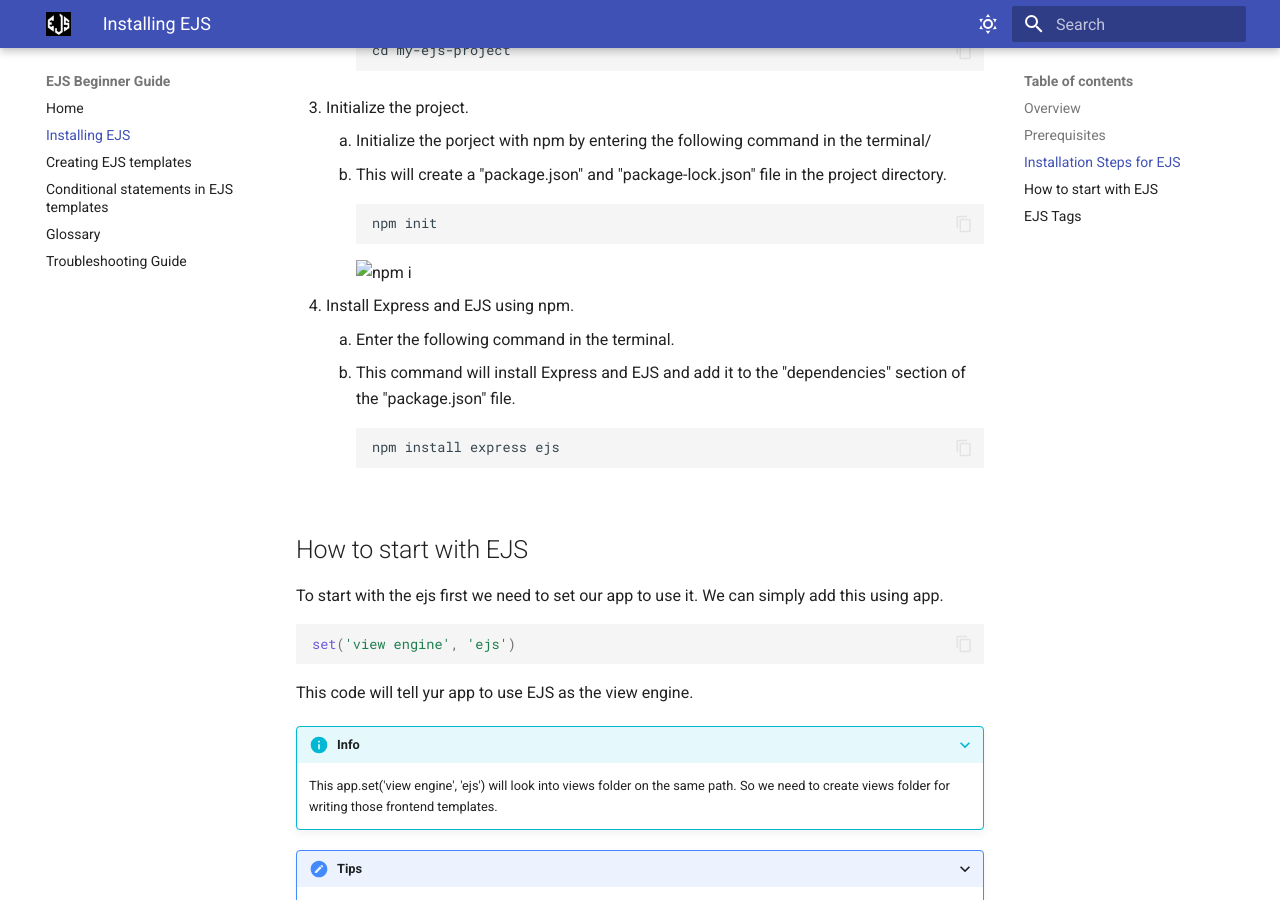
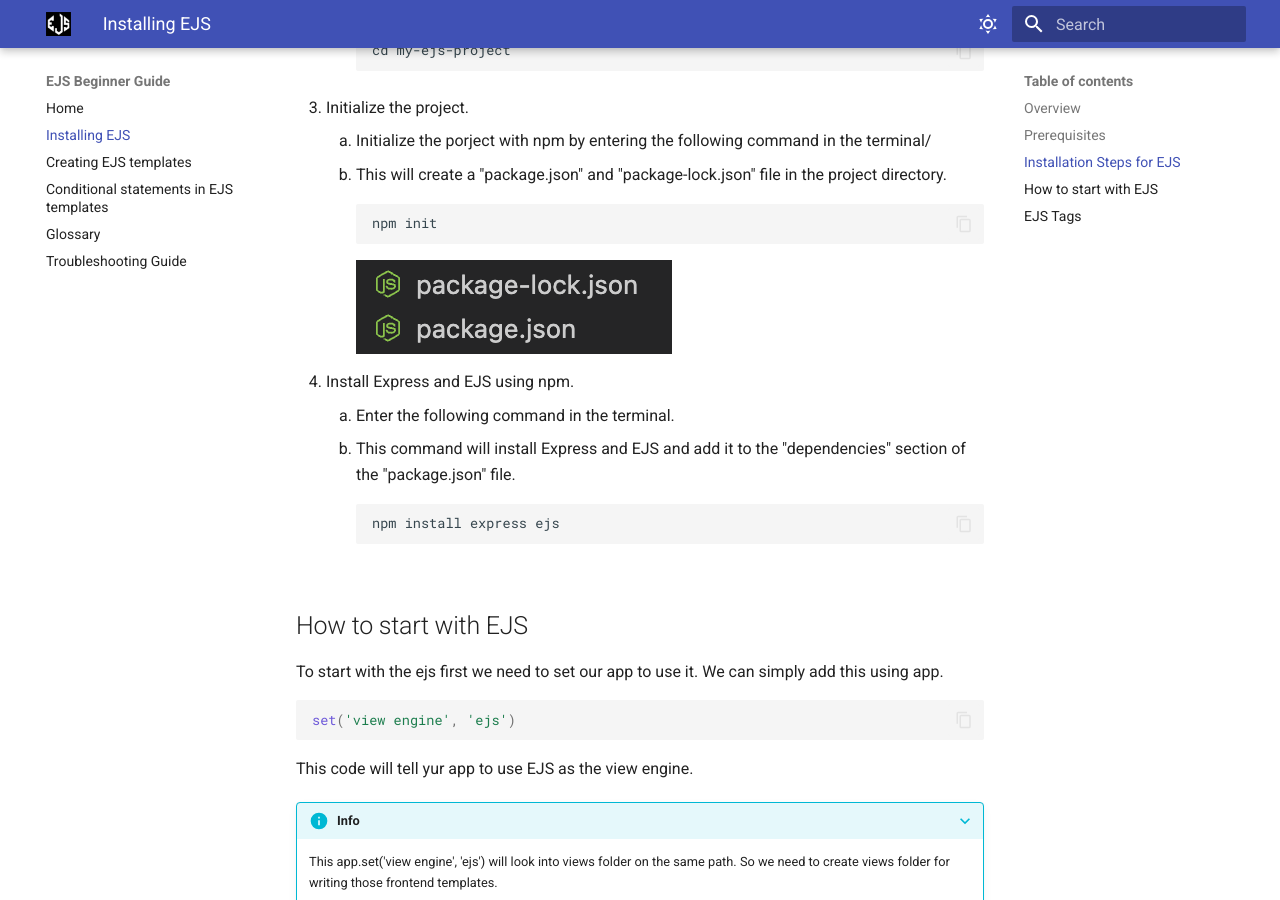
Before and after one commit to M1xckk/Comm-Docs-Test, an MkDocs documentation site: the page built from docs/task1.md, in a window 1280 px wide and 900 px high, scrolled down 993 px. Built offline with MkDocs 1.6.1 and Material for MkDocs 9.7.7, drawn with Linux system fonts in a browser that asks for light colours.

Commit message:
added folder

````diff
--- a/docs/task1.md
+++ b/docs/task1.md
@@ -34,7 +34,7 @@
    ```
    npm init
    ```
-![npm i]("/image2.png")
+![npm i](/images/image2.png)
 4. Install  Express and EJS using npm.
       1. Enter the following command in the terminal.
       2. This command will install Express and EJS and add it to the "dependencies" section of the "package.json" file.
````
Also changed, not shown: site/search/search_index.json, site/task1/index.html, 2 other files.
